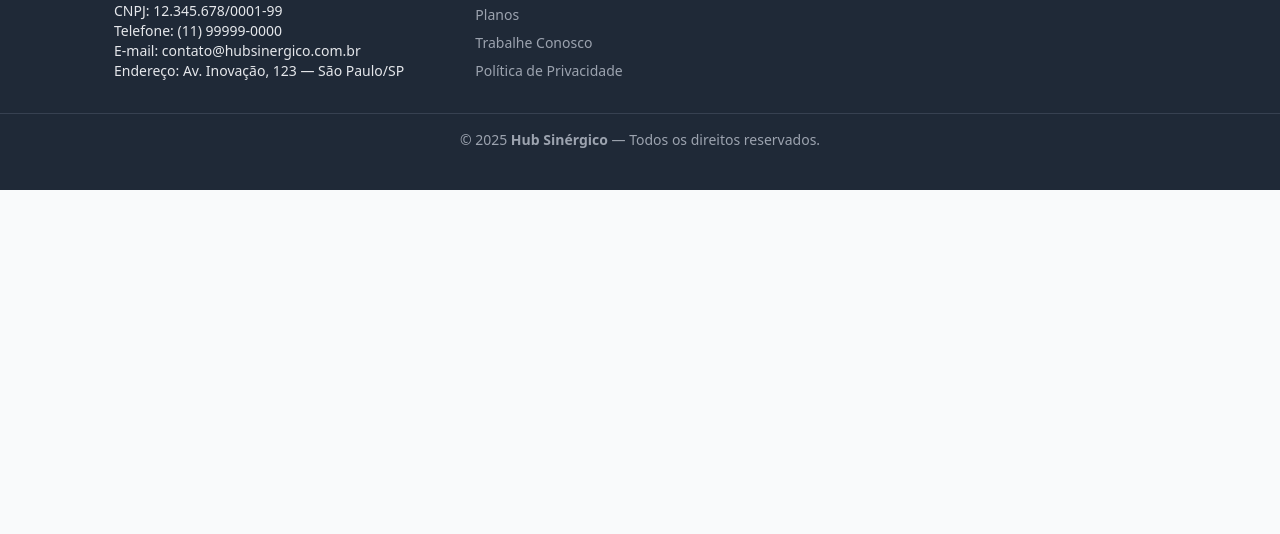
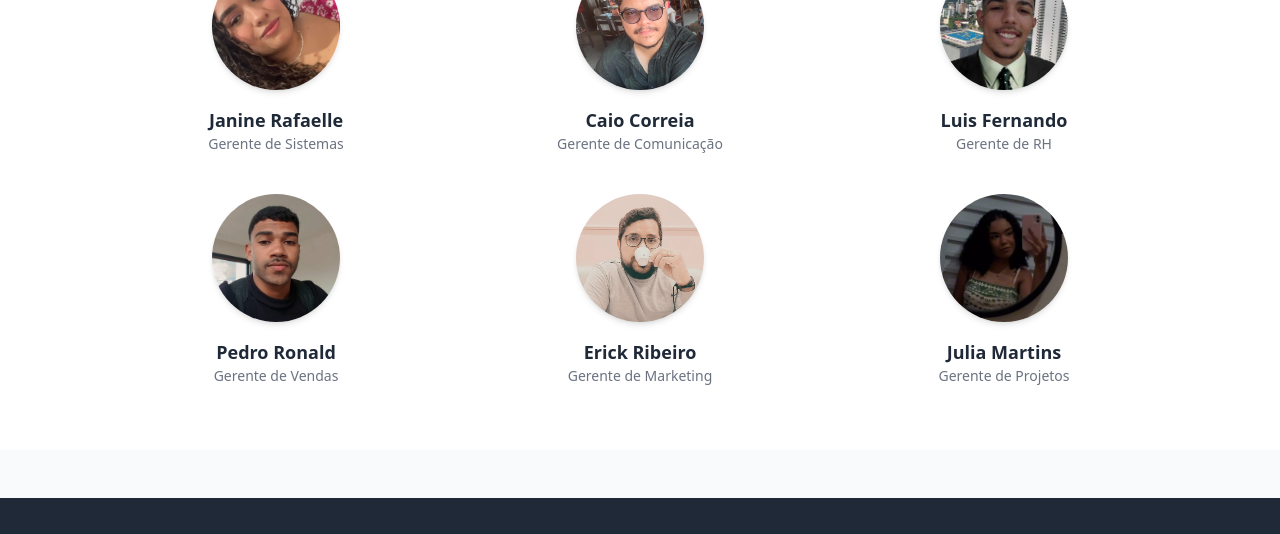
Before and after one commit to luisfdias-ship-it/meu-site1, a plain HTML site: page index.html in a window 1280 px wide. Shown: the part 3101-3635 px from the top of the page. Before the commit the page ends 3291 px from the top, so only its background shows below. Drawn offline with nearby package versions, Linux system fonts and the light colour scheme.

Commit message:
Update index.html

```diff
--- a/index.html
+++ b/index.html
@@ -262,6 +262,57 @@
   </div>
 </section>
 
+<!-- Sócios -->
+<section id="socios" class="py-16 bg-white border-t border-gray-100">
+  <div class="container-lg mx-auto px-6 text-center">
+    <h2 class="text-3xl font-bold mb-10 text-gray-900">Sócios</h2>
+    <div class="grid sm:grid-cols-2 md:grid-cols-3 gap-10">
+
+      <!-- Sócio 1 -->
+      <div class="flex flex-col items-center">
+        <img src="foto1.png" alt="Integrante 1" class="w-32 h-32 rounded-full object-cover shadow-md mb-4">
+        <h3 class="text-lg font-semibold">Janine Rafaelle</h3>
+        <p class="text-sm text-gray-500">Gerente de Sistemas</p>
+      </div>
+
+      <!-- Sócio 2 -->
+      <div class="flex flex-col items-center">
+        <img src="foto2.png" alt="Integrante 2" class="w-32 h-32 rounded-full object-cover shadow-md mb-4">
+        <h3 class="text-lg font-semibold">Caio Correia</h3>
+        <p class="text-sm text-gray-500">Gerente de Comunicação</p>
+      </div>
+
+      <!-- Sócio 3 -->
+      <div class="flex flex-col items-center">
+        <img src="foto3.png" alt="Integrante 3" class="w-32 h-32 rounded-full object-cover shadow-md mb-4">
+        <h3 class="text-lg font-semibold">Luis Fernando</h3>
+        <p class="text-sm text-gray-500">Gerente de RH</p>
+      </div>
+
+      <!-- Sócio 4 -->
+      <div class="flex flex-col items-center">
+        <img src="foto4.png" alt="Integrante 4" class="w-32 h-32 rounded-full object-cover shadow-md mb-4">
+        <h3 class="text-lg font-semibold">Pedro Ronald</h3>
+        <p class="text-sm text-gray-500">Gerente de Vendas</p>
+      </div>
+
+      <!-- Sócio 5 -->
+      <div class="flex flex-col items-center">
+        <img src="foto5.png" alt="Integrante 5" class="w-32 h-32 rounded-full object-cover shadow-md mb-4">
+        <h3 class="text-lg font-semibold">Erick Ribeiro</h3>
+        <p class="text-sm text-gray-500">Gerente de Marketing</p>
+      </div>
+
+      <!-- Sócio 6 -->
+      <div class="flex flex-col items-center">
+        <img src="foto6.png" alt="Julia Martins" class="w-32 h-32 rounded-full object-cover shadow-md mb-4">
+        <h3 class="text-lg font-semibold">Julia Martins</h3>
+        <p class="text-sm text-gray-500">Gerente de Projetos</p>
+      </div>
+
+    </div>
+  </div>
+</section>
 
   <!-- Rodapé -->
   <footer class="bg-gray-800 text-gray-200 py-10 mt-12">
```
